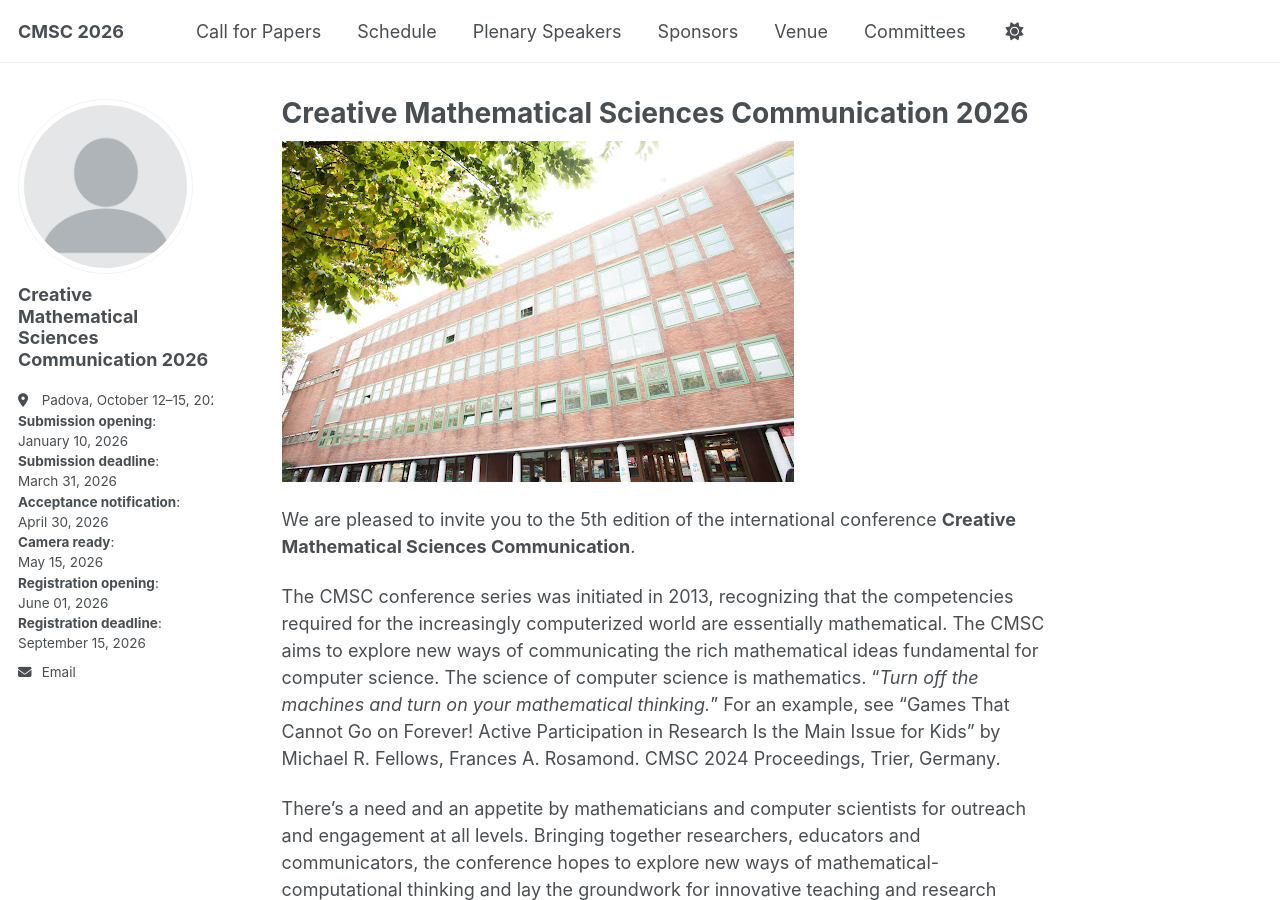
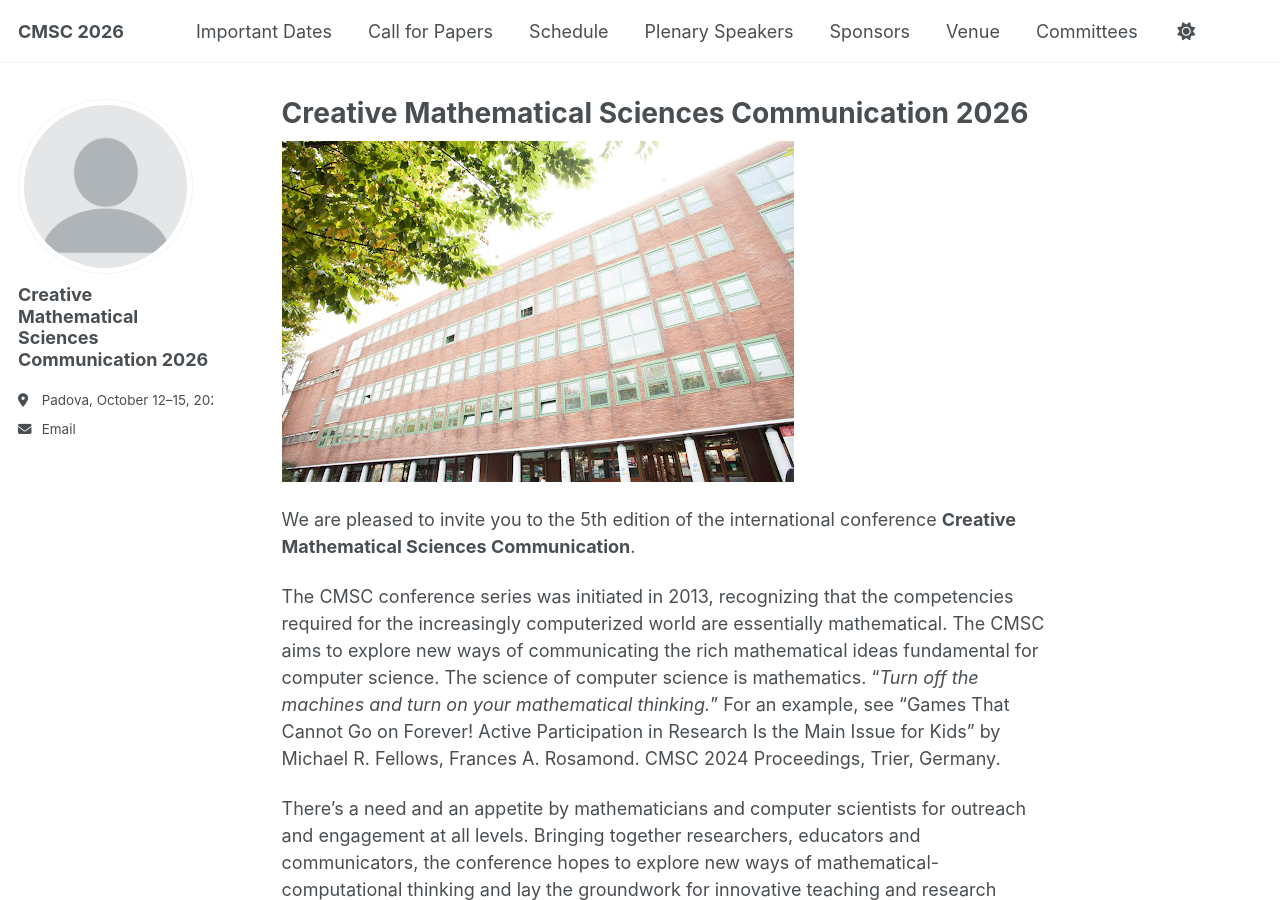
Before and after one commit to CMSC2026/cmsc2026.github.io, a Jekyll site: the page built from _pages/about.md, in a window 1280 px wide and 900 px high. Built offline with Jekyll 4.4.1, drawn with Linux system fonts in a browser that asks for light colours; a script that is not in the unit is left out.

Commit message:
added important dates

```diff
--- a/_config.yml
+++ b/_config.yml
@@ -29,13 +29,7 @@
   permalink        :
   email            : "cmsc2026@dei.unipd.it"
   bio              : ""
-  location         : "Padova, October 12–15, 2026 <br/>
-    <b>Submission opening</b>:<br/> January 10, 2026<br/>
-    <b>Submission deadline</b>:<br/> March 31, 2026<br/>
-    <b>Acceptance notification</b>:<br/>April 30, 2026<br/>
-    <b>Camera ready</b>:<br/>May 15, 2026<br/>
-    <b>Registration opening</b>:<br/>June 01, 2026<br/>
-    <b>Registration deadline</b>:<br/>September 15, 2026<br/>"
+  location         : "Padova, October 12–15, 2026"
   employer         : #"University of Padova, Italy"
   uri              : # URL
 
--- a/_data/navigation.yml
+++ b/_data/navigation.yml
@@ -8,6 +8,10 @@
 #      Markdown formatted page while the second is generated using JSON.
 
 main:
+
+  - title: "Important Dates"
+    url: /dates/
+
   - title: "Call for Papers"
     url: /call/
 
```
Also changed, not shown: _pages/dates.md (added, +15 -0 lines).
